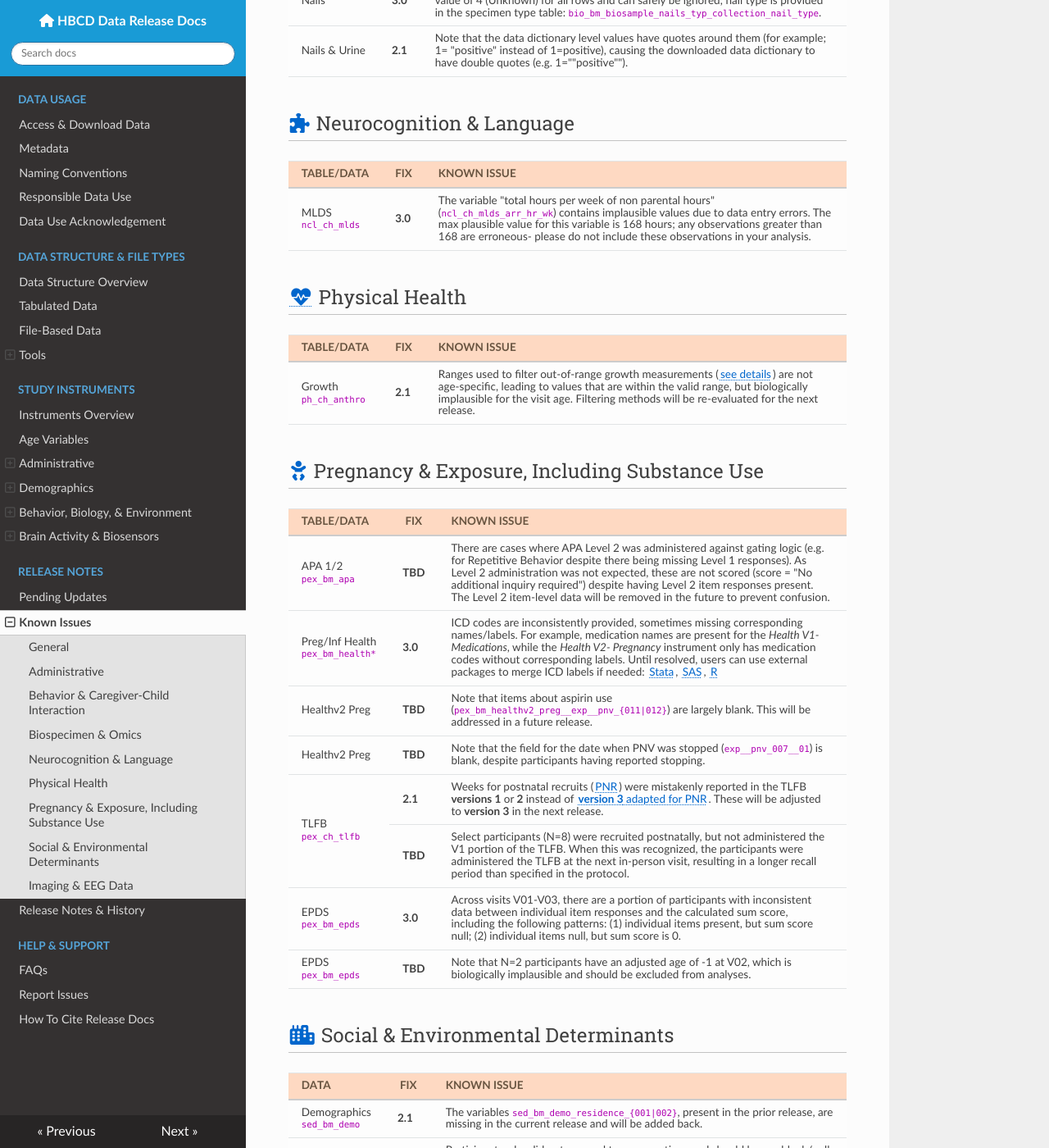
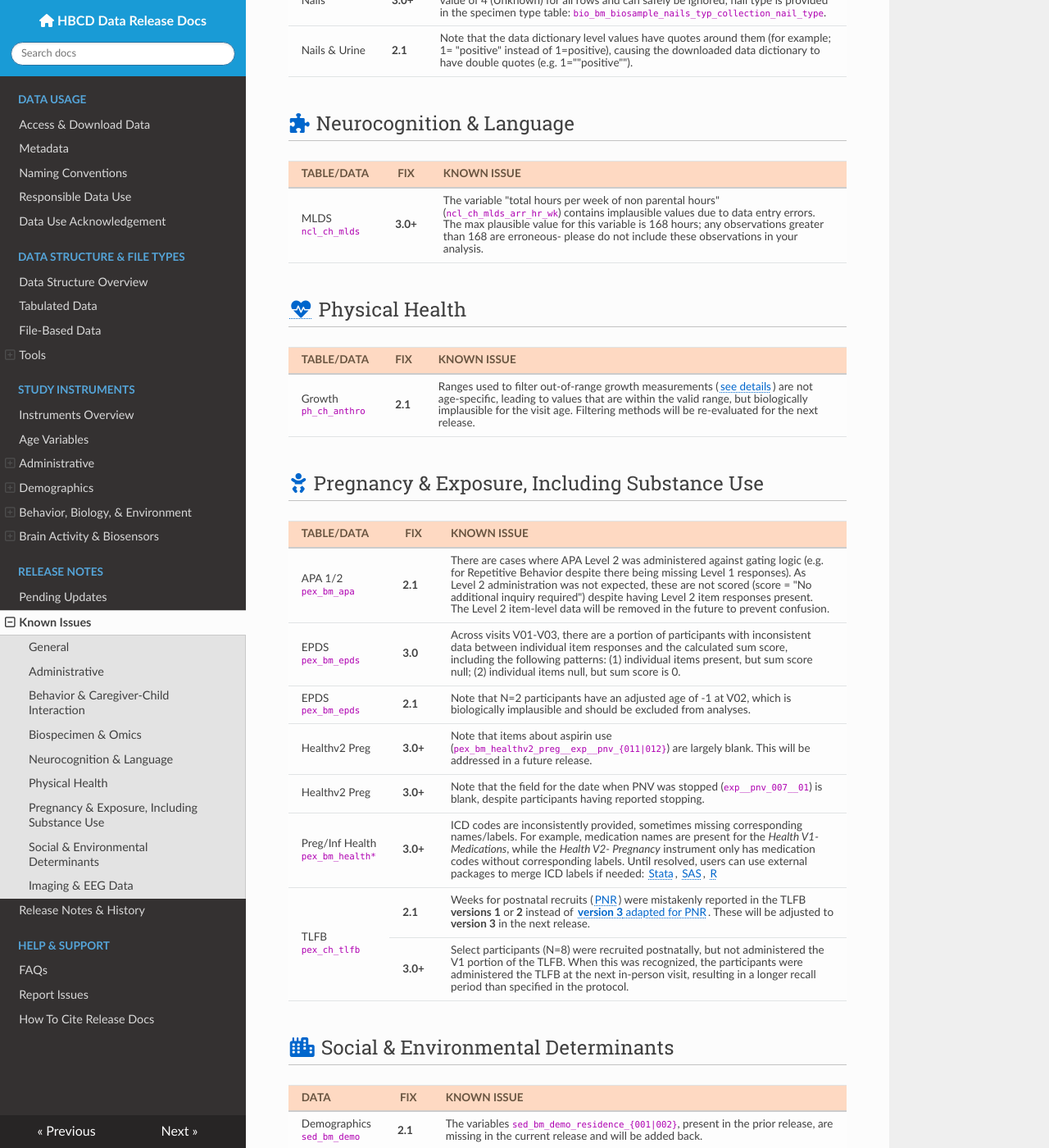
Before and after one commit to nbdc-datahub/hbcd-docs, an MkDocs documentation site: the page built from docs/changelog/knownissues.md, in a window 1280 px wide and 1400 px high, scrolled down 1359 px. Shown: the whole window at 82% size. Built offline with MkDocs 1.6.1, drawn with Linux system fonts in a browser that asks for light colours; nearby versions of some CDN libraries; some of the changed text lies outside the part shown.

Commit message:
update known issues fix dates

```diff
--- a/docs/changelog/knownissues.md
+++ b/docs/changelog/knownissues.md
@@ -17,19 +17,19 @@
 <td style="word-wrap: break-word; white-space: normal;">
 <b>'Sequence' Field</b><br>
 This field is included, but blank across all instruments and will be removed.</td>
-<td>2.1</td>
+<td><b>2.1</b></td>
 </tr>
 <tr>
 <td style="word-wrap: break-word; white-space: normal;">
 <b>Instruction Metadata</b><br>
 Instruction text in each form’s metadata is automatically extracted from the most recent <code>instruction</code> field in the REDCap Data Dictionary (based on field order). Because this process is automated, it may produce the following issues: <b>(1)</b> If an instruction spans multiple fields, only the <b>last portion</b> will be captured and/or <b>(2)</b> Some fields may display text intended for a <b>previous section</b>. Until this is corrected, please refer to original forms for accurate instruction text.</td>
-<td>TBD</td>
+<td><b>3.0+</b></td>
 </tr>
 <tr>
 <td style="word-wrap: break-word; white-space: normal;">
 <b> Implausible Values for Gestational Age Across Multiple Instruments</b><br>
 Several instruments contain implausible values for gestational age (<code>gestational_age</code>). This is currently under internal review and we will add more details as they become available.</td>
-<td>TBD</td>
+<td><b>3.0+</b></td>
 </tr>
 </tbody>
 </table>
@@ -46,7 +46,7 @@
 <tbody>
 <tr>
   <td>Study Navigators</td>
-  <td><b>TBD</b></td>
+  <td><b>2.1</b></td>
   <td style="word-wrap: break-word; white-space: normal;">The <b>SUBSTANCE_USE</b> and <b>OTHER</b> checkbox fields are blank and will be populated in the next release.</td>
 </tr>
 </tbody>
@@ -64,17 +64,17 @@
 <tbody>
 <tr>
   <td>MAPS-TL Infancy<br><code>mh_cg_mapdb__inf</code></td>
-  <td><b>3.0</b></td>
+  <td><b>3.0+</b></td>
   <td style="word-wrap: break-word; white-space: normal;">N=4 participants did not respond to any questions and should have a blank/null summary score, but instead have a score of 0. Users should convert these cases to blank/null prior to conducting their statistical analyses.</td>
 </tr>
 <tr>
   <td>MAPS-TL Toddlerhood<br><code>mh_cg_mapdb__tod</code></td>
-  <td><b>3.0</b></td>
+  <td><b>3.0+</b></td>
   <td style="word-wrap: break-word; white-space: normal;">A subset of participants (N=16) are missing scores because pro-rated scoring for the Toddlerhood version has not yet been updated for cases with missing or 'Decline to answer' values.</td>
 </tr>
 <tr>
   <td>MAPS-TL<br><code>mh_cg_mapdb__*</code></td>
-  <td><b>3.0</b></td>
+  <td><b>3.0+</b></td>
   <td style="word-wrap: break-word; white-space: normal;">Notes appear in the score field and will be moved to a separate field in the next release.</td>
 </tr>
 </tbody>
@@ -92,7 +92,7 @@
 <tbody>
 <tr>
   <td>Nails</td>
-  <td><b>3.0</b></td>
+  <td><b>3.0+</b></td>
   <td style="word-wrap: break-word; white-space: normal;">The toxicology results variable <code>bio_bm_biosample_nails_results_Nail_type</code> has a value of 4 (Unknown) for all rows and can safely be ignored; nail type is provided in the specimen type table: <code>bio_bm_biosample_nails_typ_collection_nail_type</code>.</td>
 </tr>
 <tr>
@@ -115,7 +115,7 @@
 <tbody>
 <tr>
   <td>MLDS<br><code>ncl_ch_mlds</code></td>
-  <td><b>3.0</b></td>
+  <td><b>3.0+</b></td>
   <td style="word-wrap: break-word; white-space: normal;">
   The variable "total hours per week of non parental hours" (<code>ncl_ch_mlds_arr_hr_wk</code>) contains implausible values due to data entry errors. The max plausible value for this variable is 168 hours; any observations greater than 168 are erroneous- please do not include these observations in your analysis.
   </td>
@@ -154,25 +154,35 @@
 <tbody>
 <tr>
   <td>APA 1/2<br><code>pex_bm_apa</code></td>
-  <td><b>TBD</b></td>
+  <td><b>2.1</b></td>
   <td style="word-wrap: break-word; white-space: normal;">There are cases where APA Level 2 was administered against gating logic (e.g. for Repetitive Behavior despite there being missing Level 1 responses). As Level 2 administration was not expected, these are not scored (score = "No additional inquiry required") despite having Level 2 item responses present. The Level 2 item-level data will be removed in the future to prevent confusion.</td>
 </tr>
 <tr>
-  <td>Preg/Inf Health<br><code>pex_bm_health*</code></td>
+  <td>EPDS<br><code>pex_bm_epds</code></td>
   <td><b>3.0</b></td>
-  <td style="word-wrap: break-word; white-space: normal;">
-  ICD codes are inconsistently provided, sometimes missing corresponding names/labels. For example, medication names are present for the <i>Health V1- Medications</i>, while the <i>Health V2- Pregnancy</i> instrument only has medication codes without corresponding labels. Until resolved, users can use external packages to merge ICD labels if needed: <a href="https://www.stata.com/features/overview/icd/">Stata</a>, <a href="https://hcup-us.ahrq.gov/toolssoftware/ccsr/dxccsr.jsp">SAS</a>, <a href="https://www.rdocumentation.org/packages/icd/versions/3.3">R</a>
-</td>
+  <td style="word-wrap: break-word; white-space: normal;">Across visits V01-V03, there are a portion of participants with inconsistent data between individual item responses and the calculated sum score, including the following patterns: (1) individual items present, but sum score null; (2) individual items null, but sum score is 0.</td>
+</tr>
+<tr>
+  <td>EPDS<br><code>pex_bm_epds</code></td>
+  <td><b>2.1</b></td>
+  <td style="word-wrap: break-word; white-space: normal;">Note that N=2 participants have an adjusted age of -1 at V02, which is biologically implausible and should be excluded from analyses.</td>
 </tr>
 <tr>
   <td>Healthv2 Preg</td>
-  <td><b>TBD</b></td>
+  <td><b>3.0+</b></td>
   <td style="word-wrap: break-word; white-space: normal;">Note that items about aspirin use (<code>pex_bm_healthv2_preg__exp__pnv_{011|012}</code>) are largely blank. This will be addressed in a future release.</td>
 </tr>
 <tr>
   <td>Healthv2 Preg</td>
-  <td><b>TBD</b></td>
+  <td><b>3.0+</b></td>
   <td style="word-wrap: break-word; white-space: normal;">Note that the field for the date when PNV was stopped (<code>exp__pnv_007__01</code>) is blank, despite participants having reported stopping.</td>
+</tr>
+<tr>
+  <td>Preg/Inf Health<br><code>pex_bm_health*</code></td>
+  <td><b>3.0+</b></td>
+  <td style="word-wrap: break-word; white-space: normal;">
+  ICD codes are inconsistently provided, sometimes missing corresponding names/labels. For example, medication names are present for the <i>Health V1- Medications</i>, while the <i>Health V2- Pregnancy</i> instrument only has medication codes without corresponding labels. Until resolved, users can use external packages to merge ICD labels if needed: <a href="https://www.stata.com/features/overview/icd/">Stata</a>, <a href="https://hcup-us.ahrq.gov/toolssoftware/ccsr/dxccsr.jsp">SAS</a>, <a href="https://www.rdocumentation.org/packages/icd/versions/3.3">R</a>
+</td>
 </tr>
 <tr>
   <td rowspan="2">TLFB<br><code>pex_ch_tlfb</code></td>
@@ -181,18 +191,8 @@
   Weeks for postnatal recruits (<a href="../../instruments/demo/visitinfo#postnatal-recruits-pnr">PNR</a>) were mistakenly reported in the TLFB <b>versions 1</b> or <b>2</b> instead of <a href="../../instruments/pregexp/su/tlfb/#v3"><b>version 3</b> adapted for PNR</a>. These will be adjusted to <b>version 3</b> in the next release.</td>
 </tr>
 <tr>
-  <td><b>TBD</b></td>
+  <td><b>3.0+</b></td>
   <td style="word-wrap: break-word; white-space: normal;">Select participants (N=8) were recruited postnatally, but not administered the V1 portion of the TLFB. When this was recognized, the participants were administered the TLFB at the next in-person visit, resulting in a longer recall period than specified in the protocol.</td>
-</tr>
-<tr>
-  <td>EPDS<br><code>pex_bm_epds</code></td>
-  <td><b>3.0</b></td>
-  <td style="word-wrap: break-word; white-space: normal;">Across visits V01-V03, there are a portion of participants with inconsistent data between individual item responses and the calculated sum score, including the following patterns: (1) individual items present, but sum score null; (2) individual items null, but sum score is 0.</td>
-</tr>
-<tr>
-  <td>EPDS<br><code>pex_bm_epds</code></td>
-  <td><b>TBD</b></td>
-  <td style="word-wrap: break-word; white-space: normal;">Note that N=2 participants have an adjusted age of -1 at V02, which is biologically implausible and should be excluded from analyses.</td>
 </tr>
 </tbody>
 </table>
@@ -237,7 +237,7 @@
 <tbody>
 <tr>
   <td>EEG</td>
-  <td><b>2.1</b></td>
+  <td><b>3.0+</b></td>
   <td style="word-wrap: break-word; white-space: normal;">Three V04 sessions in the HBCD-MADE pipeline derivatives for FACE and MMN tasks  are missing corresponding tabulated data. File-based data should therefore be used for analyses. Impacted participant IDs are available to DUC-authorized users via the <a href="https://hbcd-docs-private.lassoinformatics.com/#download">HBCD Private Release Notes</a>:<br>
   <a href="https://hbcd-docs-private.lassoinformatics.com/participant_lists/eeg-missing-tabulated-MADE-outputs-supplemental.csv"><i class="fa-solid fa-download"></i> &nbsp; Download participant list</a></td>
 </tr>
@@ -249,7 +249,7 @@
   The Data Dictionary available via the NBDC Dictionary Query Tool is correct.</td>
 </tr>
 <tr>
-<td><b>3.0</b></td>
+<td><b>3.0+</b></td>
 <td style="word-wrap: break-word; white-space: normal;">
 For HBCD imaging data with multiple runs, the <code>run-{X}</code> field may not reflect chronological acquisition order.
 This affects both <b>raw BIDS and derivatives</b> as well as <b>derivative files converted to HBCD tabulated data</b> (<a href="../../datacuration/overview" target="_blank">see file type details</a>). Despite this, data remain internally consistent — e.g., run IDs match between raw and processed datasets.</td>
```
